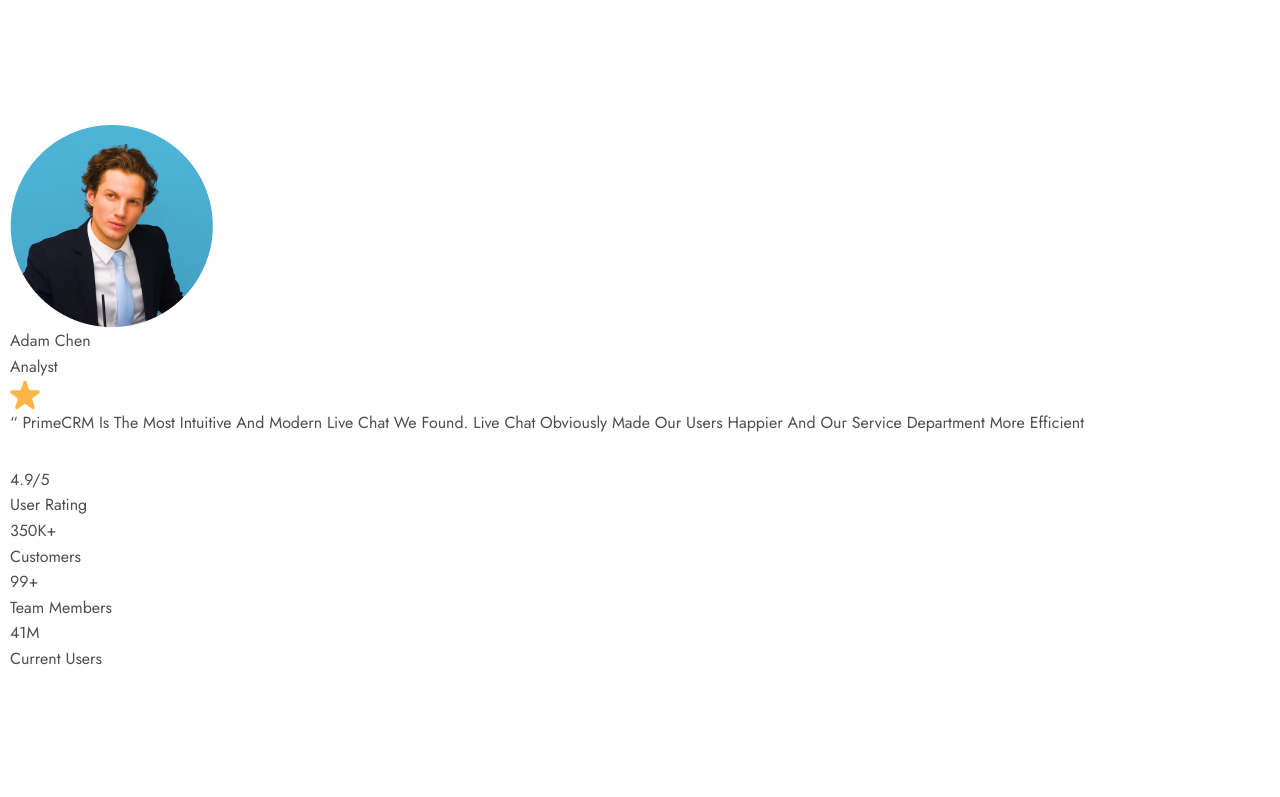
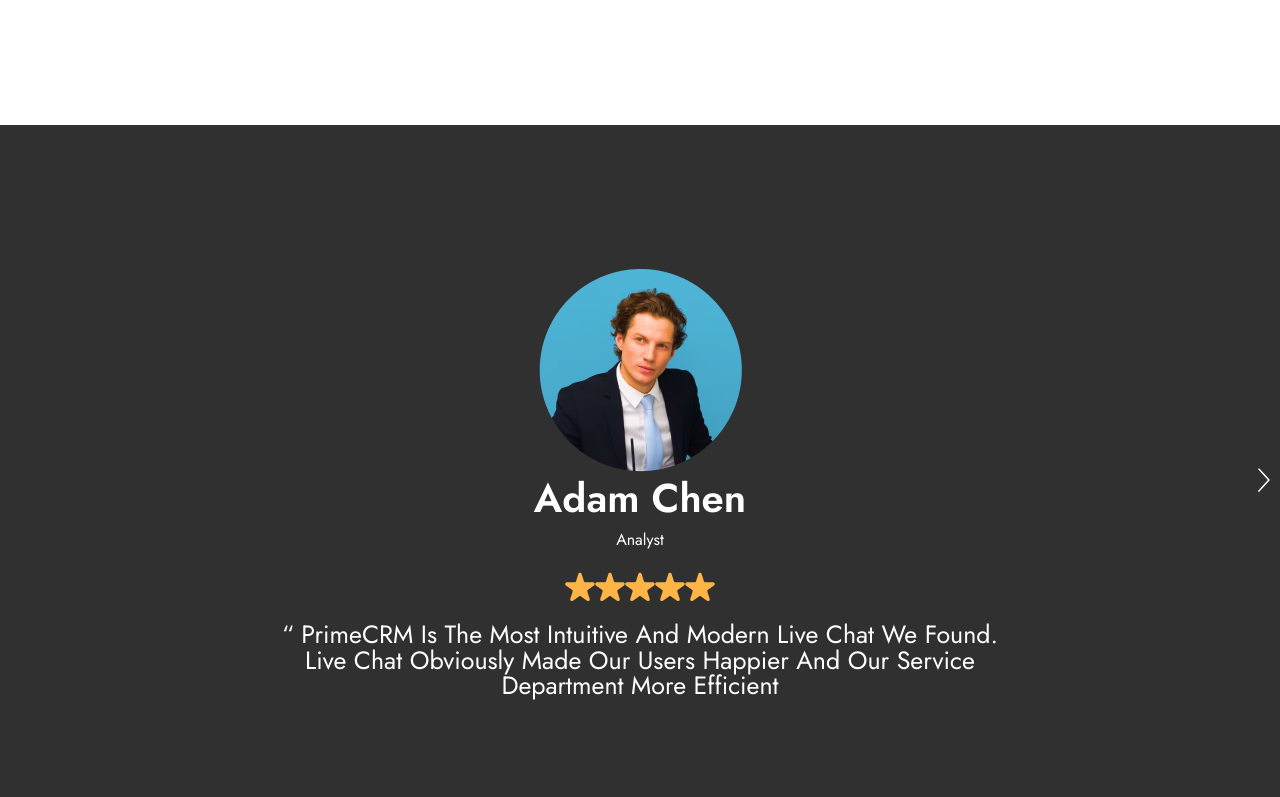
Before and after one commit to progdidi/CRM, a website: page app/index.html in a window 1280 px wide. Shown: the part 7483-8280 px from the top of the page. Before the commit the page ends 8155 px from the top, so only its background shows below. Drawn offline with nearby package versions, Linux system fonts and the light colour scheme; a web font is replaced by a local one.

Commit message:
feat: add review section

```diff
--- a/app/index.html
+++ b/app/index.html
@@ -330,6 +330,10 @@
                         <p class="review__item-job">Analyst</p>
                         <div class="review__item-rating">
                             <img src="images/review/star.svg" alt="" class="review__item-rating-img">
+                            <img src="images/review/star.svg" alt="" class="review__item-rating-img">
+                            <img src="images/review/star.svg" alt="" class="review__item-rating-img">
+                            <img src="images/review/star.svg" alt="" class="review__item-rating-img">
+                            <img src="images/review/star.svg" alt="" class="review__item-rating-img">
                         </div>
                         <p class="review__item-text">“ PrimeCRM Is The Most Intuitive And Modern Live Chat We Found. Live Chat Obviously Made Our Users Happier And Our Service Department More Efficient</p>
                     </div>
--- a/app/scss/blocks/_review.scss
+++ b/app/scss/blocks/_review.scss
@@ -1,26 +1,88 @@
 .review {
+    background-color: var(--black-color);
+    color: #fff;
+    padding: 144px 0;
+    margin-bottom: 152px;
     .review-slider {
+        position: relative;
+        margin-bottom: 115px;
         &__wrapper {
             .review__item {
+                max-width: 730px;
+                margin: 0 auto;
+                display: flex;
+                flex-direction: column;
+                justify-content: center;
+                align-items: center;
+                text-align: center;
                 &-img {
 
                 }
 
                 &-author {
-
+                    font-weight: 600;
+                    font-size: 40px;
+                    line-height: 133%;
+                    margin-bottom: 1px;
                 }
 
                 &-job {
-
+                    margin-bottom: 20px;
                 }
 
                 &-rating {
-
+                    display: flex;
+                    margin-bottom: 20px;
                 }
 
                 &-text {
+                    font-family: var(--second-family);
+                    font-size: 25px;
+                }
+            }
+        }
 
+        &__buttons {
+            position: absolute;
+            right: 0;
+            top: 50%;
+            transform: translateY(-50%);
+        }
+    }
+
+    .review-numbers {
+        display: flex;
+        justify-content: space-between;
+        align-items: center;
+        border-top: 1px solid #999;
+        padding-top: 50px;
+        &__item {
+            &-main {
+                font-weight: 600;
+                font-size: 40px;
+                line-height: 133%;
+                span {
+                    &.blue {
+                        color: #47cfff;
+                    }
+
+                    &.yellow {
+                        color: #ffb545;
+                    }
+
+                    &.green {
+                        color: #47dd56;
+                    }
+
+                    &.red {
+                        color: #ff5454;
+                    }
                 }
+            }
+
+            &-text {
+                font-weight: 600;
+                text-align: center;
             }
         }
     }
```
Also changed, not shown: app/css/style.min.css.
